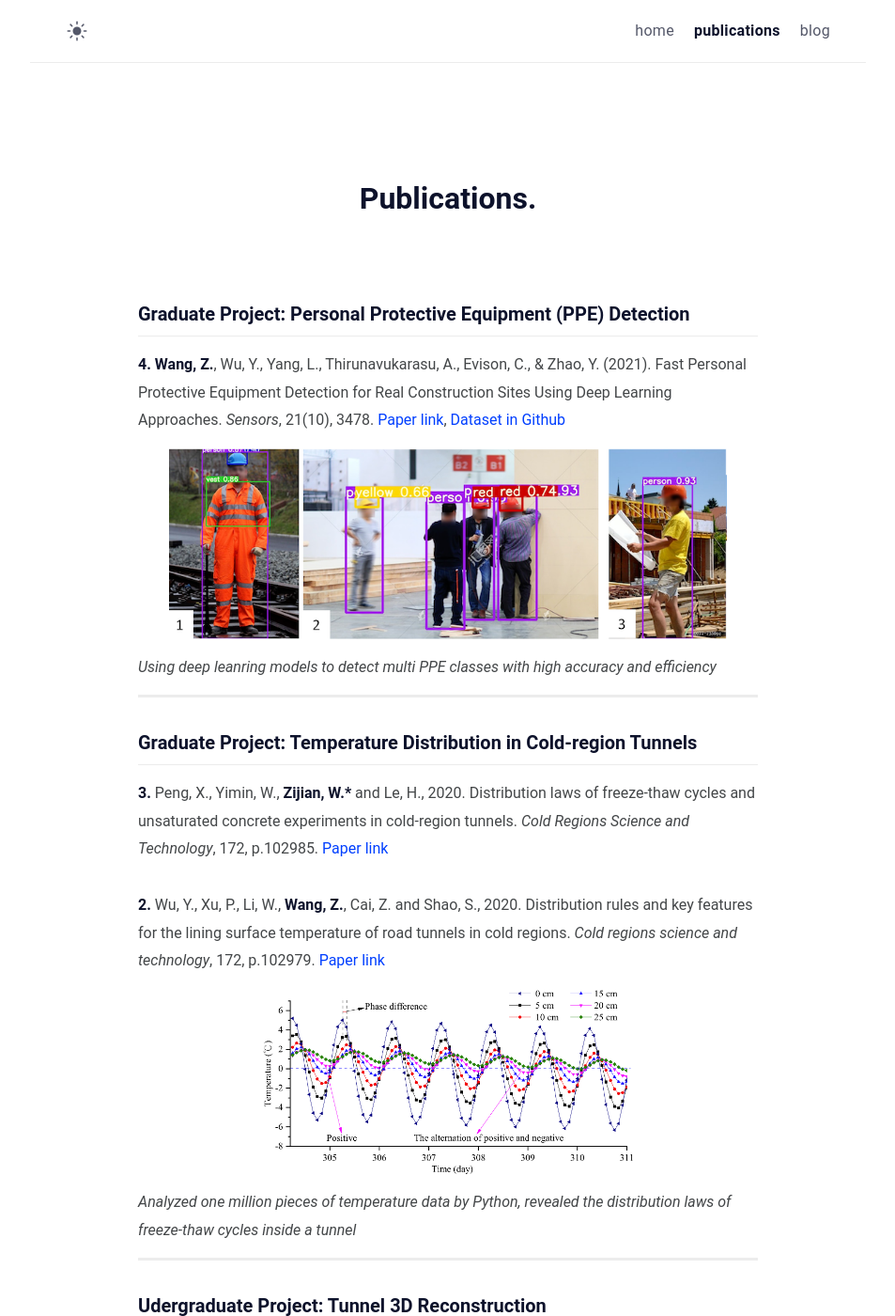
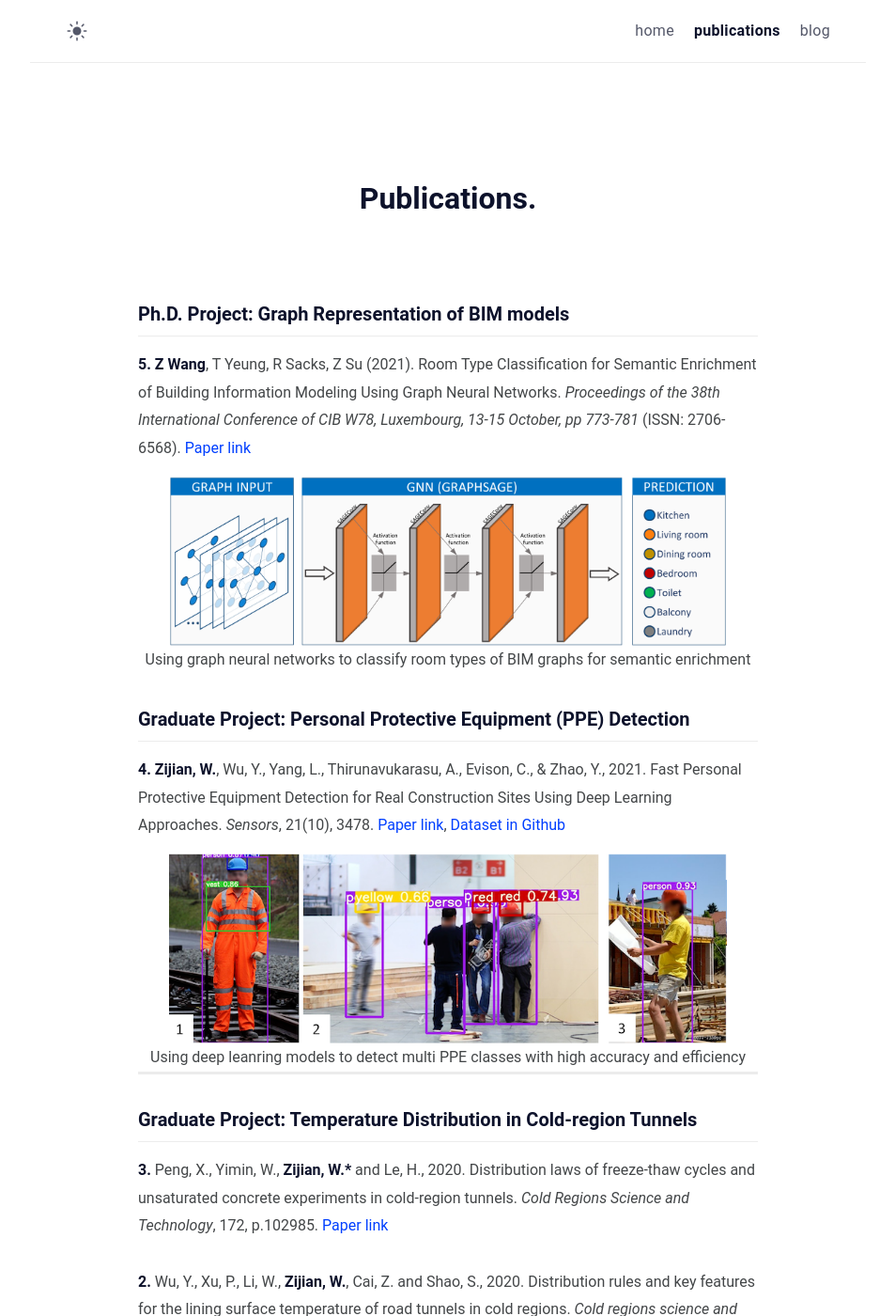
Before and after one commit to ZijianWang-ZW/zijianwang-zw.github.io, a Jekyll site: the page built from publications.md, in a window 1280 px wide and 1400 px high. Shown: the whole window at 94% size, without its empty margins (163-1116 px from the left). Built offline with Jekyll 4.4.1, drawn with Linux system fonts in a browser that asks for light colours; some of the changed text lies outside the part shown.

Commit message:
add gnn paper

```diff
--- a/publications.md
+++ b/publications.md
@@ -4,12 +4,23 @@ permalink: /publications/
 layout: page
 comments: false
 ---
+### Ph.D. Project: Graph Representation of BIM models
+
+**5. Z Wang**, T Yeung, R Sacks, Z Su (2021). Room Type Classification for Semantic Enrichment of Building Information Modeling Using Graph Neural Networks. *Proceedings of the 38th International Conference of CIB W78, Luxembourg, 13-15 October, pp 773-781* (ISSN: 2706-6568). [Paper link](http://itc.scix.net/paper/w78-2021-paper-077)
+
+<div align=center><img src="gnnrm.png" width="90%" /><br />
+Using graph neural networks to classify room types of BIM graphs for semantic enrichment
+</div>
+
 ### Graduate Project: Personal Protective Equipment (PPE) Detection
+
 **4.**
-**Wang, Z.**, Wu, Y., Yang, L., Thirunavukarasu, A., Evison, C., & Zhao, Y. (2021). Fast Personal Protective Equipment Detection for Real Construction Sites Using Deep Learning Approaches. *Sensors*, 21(10), 3478. [Paper link](https://doi.org/10.3390/s21103478), [Dataset in Github](https://github.com/ZijianWang1995/PPE_detection)
+**Zijian, W.**, Wu, Y., Yang, L., Thirunavukarasu, A., Evison, C., & Zhao, Y., 2021. Fast Personal Protective Equipment Detection for Real Construction Sites Using Deep Learning Approaches. *Sensors*, 21(10), 3478. [Paper link](https://doi.org/10.3390/s21103478), [Dataset in Github](https://github.com/ZijianWang1995/PPE_detection)
 
-<div align=center><img src="ppe.png" width="90%" /></div>
-*Using deep leanring models to detect multi PPE classes with high accuracy and efficiency*
+<div align=center><img src="ppe.png" width="90%" /><br />
+Using deep leanring models to detect multi PPE classes with high accuracy and efficiency
+</div>
+
 
 ***
 ***
@@ -19,10 +30,12 @@ comments: false
 
 **3.** Peng, X., Yimin, W., **Zijian, W.\*** and Le, H., 2020. Distribution laws of freeze-thaw cycles and unsaturated concrete experiments in cold-region tunnels. *Cold Regions Science and Technology*, 172, p.102985. [Paper link](https://doi.org/10.1016/j.coldregions.2019.102985)
 
-**2.**  Wu, Y., Xu, P., Li, W., **Wang, Z.**, Cai, Z. and Shao, S., 2020. Distribution rules and key features for the lining surface temperature of road tunnels in cold regions. *Cold regions science and technology*, 172, p.102979. [Paper link](https://doi.org/10.1016/j.coldregions.2019.102979)
+**2.**  Wu, Y., Xu, P., Li, W., **Zijian, W.**, Cai, Z. and Shao, S., 2020. Distribution rules and key features for the lining surface temperature of road tunnels in cold regions. *Cold regions science and technology*, 172, p.102979. [Paper link](https://doi.org/10.1016/j.coldregions.2019.102979)
 
-<div align=center><img src="tunneltemp.png" width="60%" /></div>
-*Analyzed one million pieces of temperature data by Python, revealed the distribution laws of freeze-thaw cycles inside a tunnel*
+<div align=center><img src="tunneltemp.png" width="60%" /><br />
+Revealed the distribution laws of freeze-thaw cycles of tunnels by data mining
+</div>
+
 
 
 ***
@@ -32,5 +45,6 @@ comments: false
 ### Udergraduate Project: Tunnel 3D Reconstruction
 **1.** **Zijian W.**, Hongfei M., Yidan X., Qiupeng Y., Jiayan Z\*., 2018. The method of tunnel 3D reconstruction basing on changeable photography. *Science of Surveying and Mapping (in Chinese)*. 06, 72-77. [Paper link](https://kns.cnki.net/KCMS/detail/detail.aspx?dbcode=CJFQ&dbname=CJFDLAST2018&filename=CHKD201806012&v=MjcxNjJDVVI3cWZadVJ1Rml6aFVMdkpKaVhBYXJHNEg5bk1xWTlFWm9SOGVYMUx1eFlTN0RoMVQzcVRyV00xRnI=)
 
-<div align=center><img src="tunnel3D.png" width="60%" /></div>
-*Reconstructed the 3D image of tunnels by PhotoScan software, measured the distances of two points in a 3D image*
+<div align=center><img src="tunnel3D.png" width="60%" /> <br />
+Measured the distances of two points in tunnel reconstructed 3D images
+</div>
```
Also changed, not shown: _posts/trytrytry/2021-01-29-try.md (deleted, +0 -7 lines), assets/img/cqjtu.jpg (added), assets/img/cranfield.png, assets/img/technion.png, publications/gnnrm.png (added), tunnel3D.png (deleted), tunneltemp.png (deleted), 2 other files.
